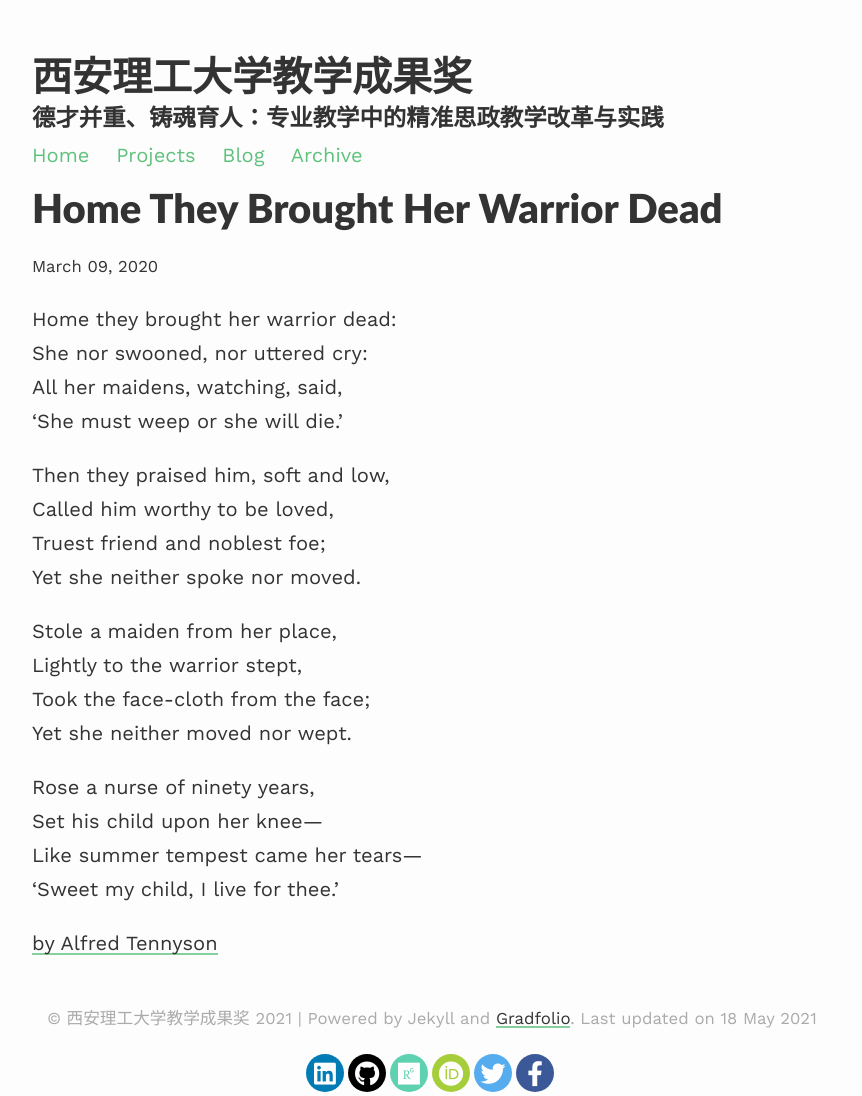
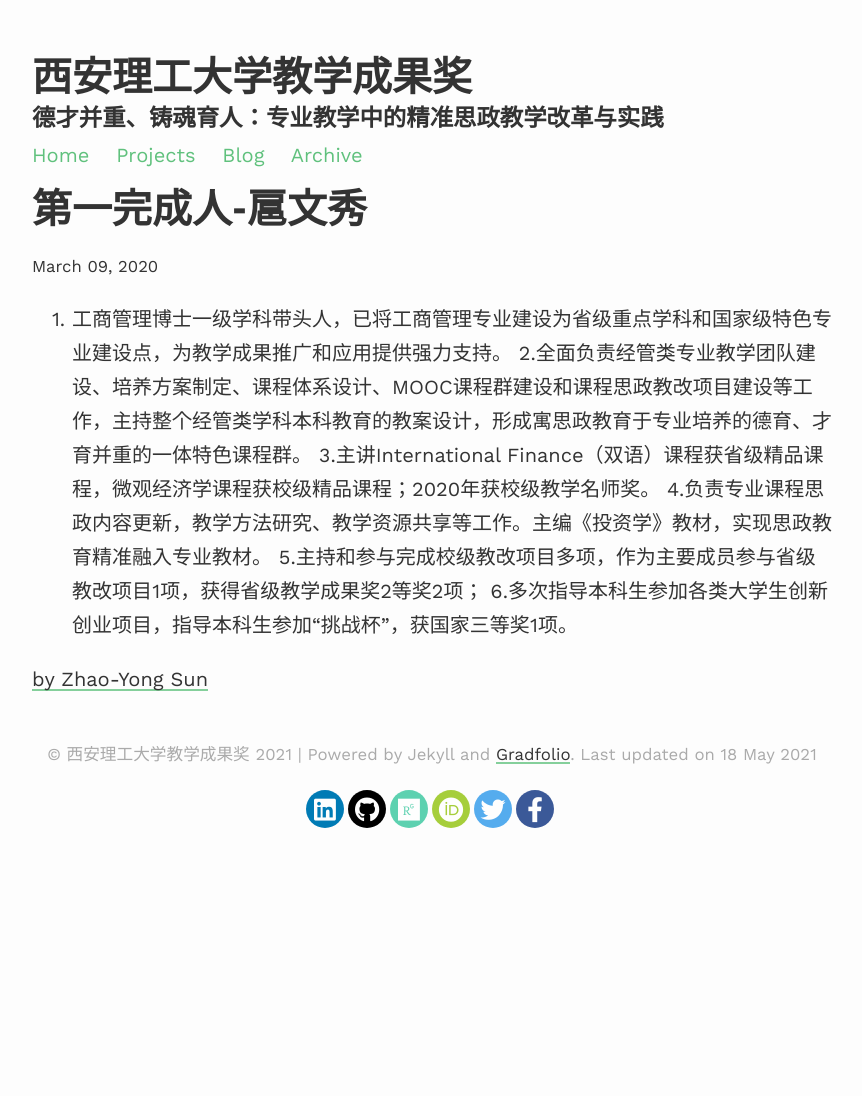
Before and after one commit to dakuamao/gradfolio, a Jekyll site: the page built from _posts/2020-03-09-home-they-brought.md, in a window 1280 px wide. Shown: the whole page, without its empty margins (208-1070 px from the left). Built offline with Jekyll 4.4.1, drawn with Linux system fonts in a browser that asks for light colours; nearby versions of some CDN libraries; after the commit the page ends 980 px from its top, so only the background shows below that.

Commit message:
Update 2020-03-09-home-they-brought.md

```diff
--- a/_posts/2020-03-09-home-they-brought.md
+++ b/_posts/2020-03-09-home-they-brought.md
@@ -1,26 +1,13 @@
 ---
 layout: post
-title: Home They Brought Her Warrior Dead
+title: 第一完成人-扈文秀
 ---
 
-Home they brought her warrior dead:
-She nor swooned, nor uttered cry:
-All her maidens, watching, said,
-'She must weep or she will die.'
+1. 工商管理博士一级学科带头人，已将工商管理专业建设为省级重点学科和国家级特色专业建设点，为教学成果推广和应用提供强力支持。
+2.全面负责经管类专业教学团队建设、培养方案制定、课程体系设计、MOOC课程群建设和课程思政教改项目建设等工作，主持整个经管类学科本科教育的教案设计，形成寓思政教育于专业培养的德育、才育并重的一体特色课程群。
+3.主讲International Finance（双语）课程获省级精品课程，微观经济学课程获校级精品课程；2020年获校级教学名师奖。
+4.负责专业课程思政内容更新，教学方法研究、教学资源共享等工作。主编《投资学》教材，实现思政教育精准融入专业教材。
+5.主持和参与完成校级教改项目多项，作为主要成员参与省级教改项目1项，获得省级教学成果奖2等奖2项；
+6.多次指导本科生参加各类大学生创新创业项目，指导本科生参加“挑战杯”，获国家三等奖1项。
 
-Then they praised him, soft and low,
-Called him worthy to be loved,
-Truest friend and noblest foe;
-Yet she neither spoke nor moved.
-
-Stole a maiden from her place,
-Lightly to the warrior stept,
-Took the face-cloth from the face;
-Yet she neither moved nor wept.
-
-Rose a nurse of ninety years,
-Set his child upon her knee—
-Like summer tempest came her tears—
-'Sweet my child, I live for thee.'
-
-[by Alfred Tennyson](https://en.wikisource.org/wiki/Home_They_Brought_Her_Warrior_Dead)
+[by Zhao-Yong Sun](https://dakuamao.github.io/kcsz.com/)
```
